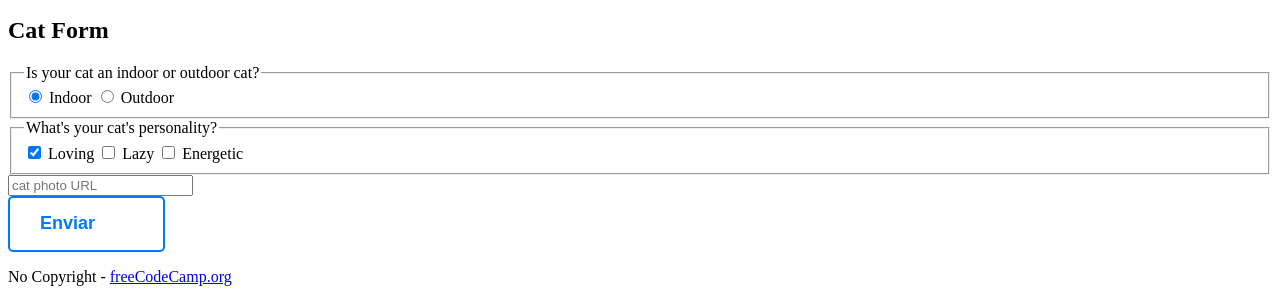
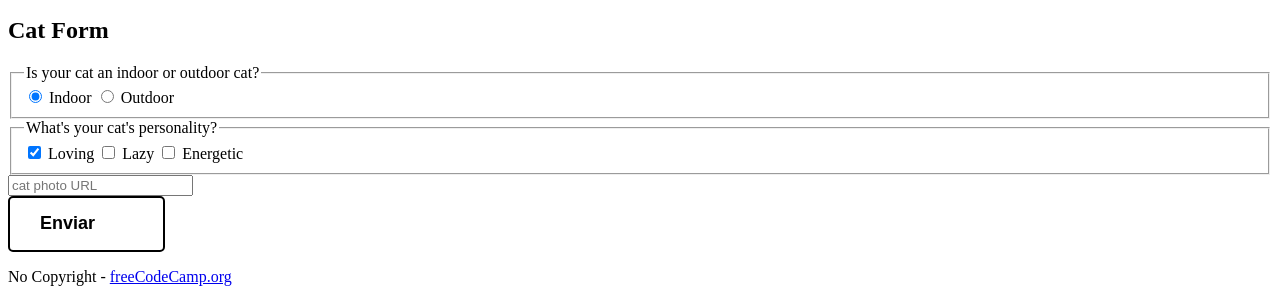
Before and after one commit to Jesuz-001/app-gatos, a plain HTML site: page index.html in a window 1280 px wide. Shown: the part 1453-1755 px from the top of the page. Drawn offline with Linux system fonts and the light colour scheme.

Commit message:
Update index.html

```diff
--- a/index.html
+++ b/index.html
@@ -11,9 +11,9 @@
       padding: 10px 30px;
       cursor: pointer;
       overflow: hidden;
-      border: 2px solid #007BFF;
+      border: 2px solid #000000;
       background-color: white;
-      color: #007BFF;
+      color: #000000;
       border-radius: 5px;
       transition: background-color 0.3s, color 0.3s;
       display: flex;
@@ -24,7 +24,7 @@
     }
 
     button:hover {
-      background-color: #007BFF;
+      background-color: #000000;
       color: white;
     }
 
```
